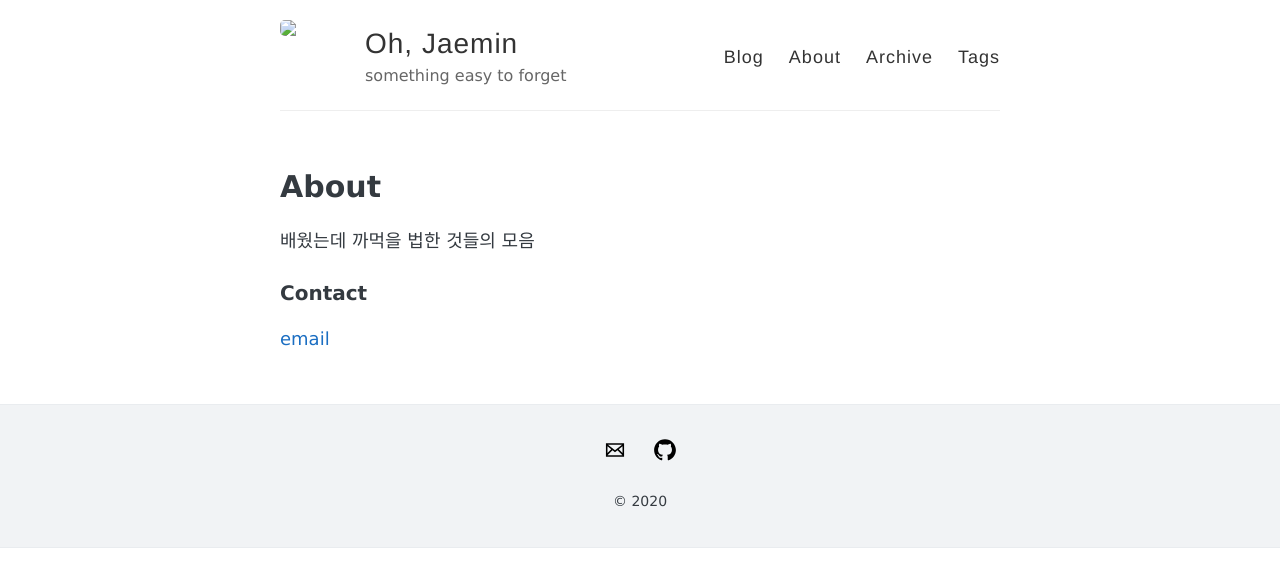
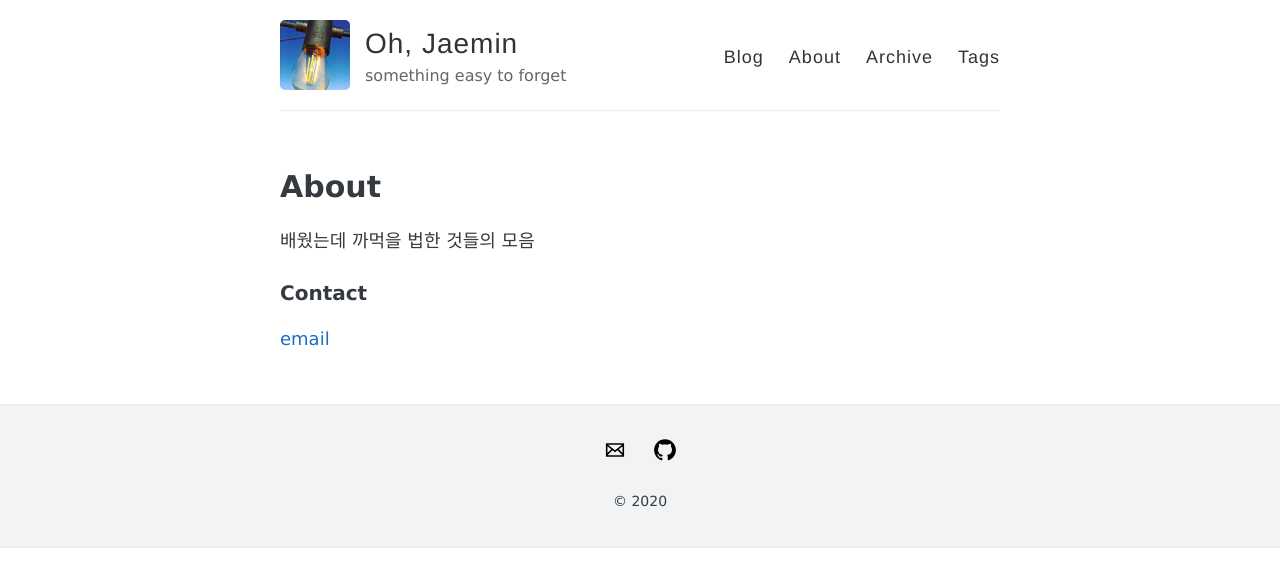
Before and after one commit to jaeminoh/jaeminoh.github.io, a Jekyll site: the page built from about.md, in a window 1280 px wide. Shown: the top 587 px of the page. Built offline with Jekyll 4.4.1, drawn with Linux system fonts in a browser that asks for light colours.

Commit message:
modifying config

```diff
--- a/_config.yml
+++ b/_config.yml
@@ -13,7 +13,7 @@ description: something easy to forget
 #
 
 # URL of your avatar or profile pic (you could use your GitHub profile pic)
-avatar: assets/images/light.png
+avatar: /assets/images/light.png
 
 
 # Tabs in header. There are 'Blog', 'About', 'Archive', 'Tags'
```
